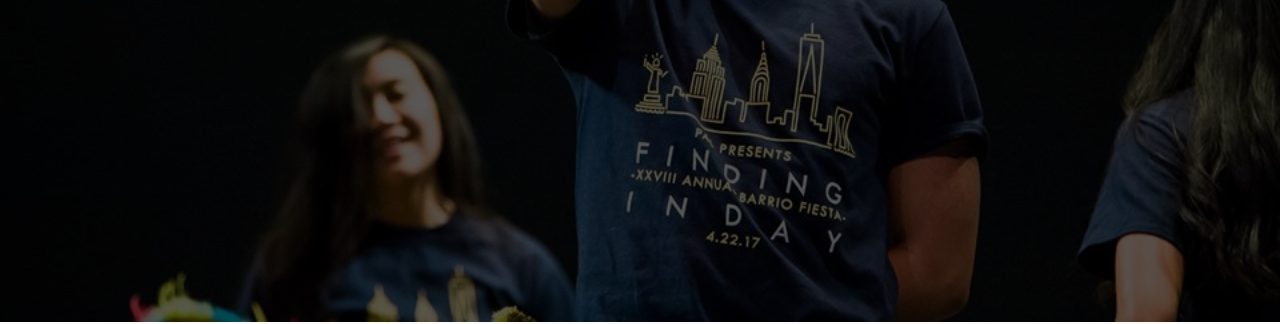
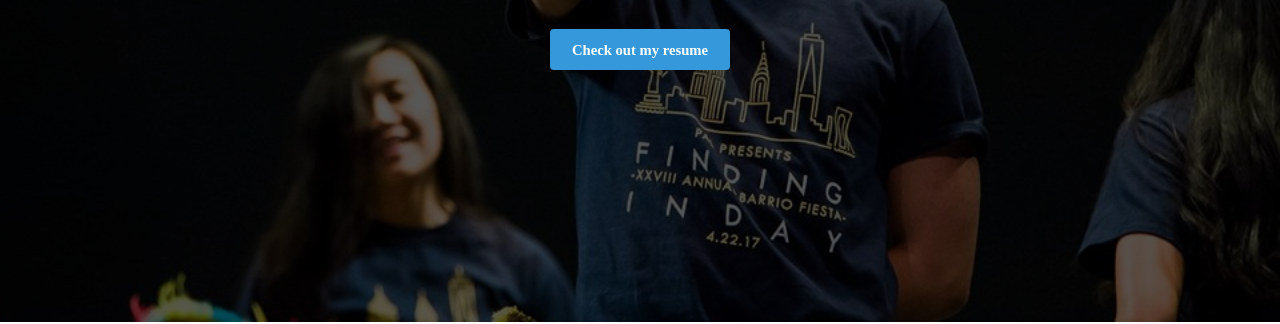
Before and after one commit to AidanUy/AidanUy.github.io, a plain HTML site: page index.html in a window 1280 px wide. Shown: the part 478-802 px from the top of the page. Drawn offline with Linux system fonts and the light colour scheme; a web font is replaced by a local one.

Commit message:
Added resume

```diff
--- a/index.html
+++ b/index.html
@@ -35,6 +35,7 @@
 					<header>
 						<h1>Welcome!</h1>
 						<p>My name is Aidan and I am a Software Developer.<br />Learn more about me here!</p>
+						<a href="RESUME.pdf" class="button" target="_blank">Check out my resume</a>
 					</header>
 				</div>
 			</section>
```
Also changed, not shown: 2 other files.
